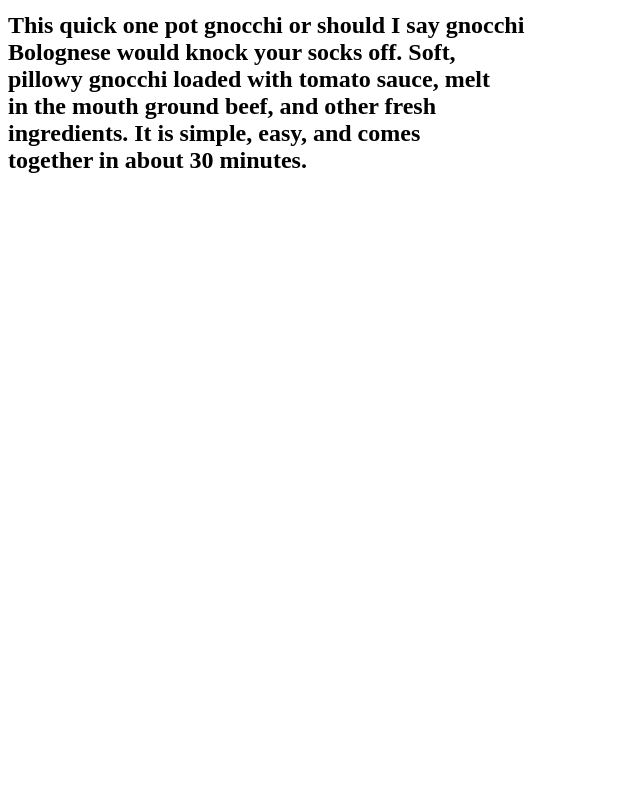
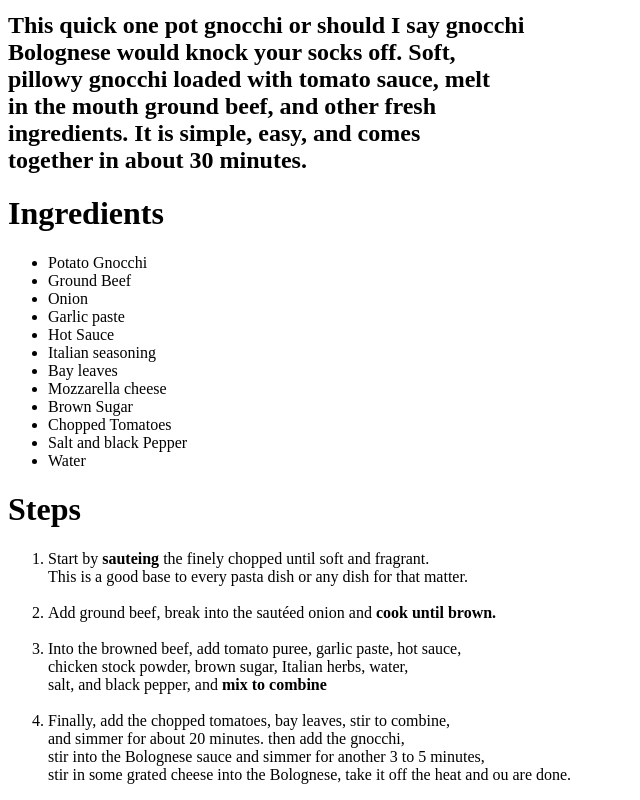
Before and after one commit to Gomaozao/odin-recipes, a plain HTML site: page recipes/bolognese-gnocchi.html in a window 1280 px wide. Shown: the part 443-1243 px from the top of the page, without its empty margins (0-640 px from the left). Before the commit the page ends 800 px from the top, so only its background shows below. Drawn offline with Linux system fonts and the light colour scheme.

Commit message:
Add Ingredients And Steps to bolognese-gnocchi.html

```diff
--- a/recipes/bolognese-gnocchi.html
+++ b/recipes/bolognese-gnocchi.html
@@ -26,6 +26,62 @@
          together in about 30 minutes.
     </h2>
 
+    <h1>  Ingredients  </h1>
+
+    <ul>
+        <li>Potato Gnocchi</li>
+        <li>Ground Beef</li>
+        <li>Onion</li>
+        <li>Garlic paste</li>
+        <li>Hot Sauce</li>
+        <li>Italian seasoning</li>
+        <li>Bay leaves</li>
+        <li>Mozzarella cheese</li>
+        <li>Brown Sugar</li>
+        <li>Chopped Tomatoes</li>
+        <li>Salt and black Pepper</li>
+        <li>Water</li>
+    </ul>
+
+    <h1>  Steps  </h1>
+
+    <ol>
+        <li>
+            Start by <strong>sauteing</strong> the finely chopped until
+            soft and fragrant.<br> This is a good base to
+            every pasta dish or any dish for that matter.
+        </li>
+
+        <br>
+
+        <li>
+            Add ground beef, break into the sautéed onion and
+            <strong>cook until brown.</strong>
+        </li>
+
+        <br>
+
+        <li>
+            Into the browned beef, add tomato puree,
+            garlic paste, hot sauce,<br> chicken stock
+            powder, brown sugar, Italian herbs, water,<br>
+             salt, and black pepper, and <strong>mix to combine</strong>
+        </li>
+
+        <br>
+
+        <li>
+            Finally, add the chopped tomatoes, bay leaves,
+            stir to combine,<br> and simmer for about 20
+            minutes. then add the gnocchi,<br> stir into
+            the Bolognese sauce and simmer for another
+            3 to 5 minutes,<br> stir in some grated cheese
+            into the Bolognese, take it off the heat and
+            ou are done.
+        </li>
+
+    </ol>
+
 </body>
 
 
```
